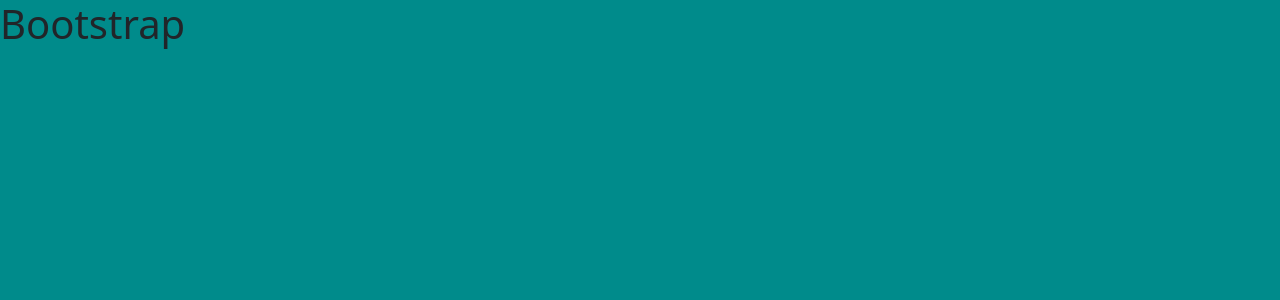
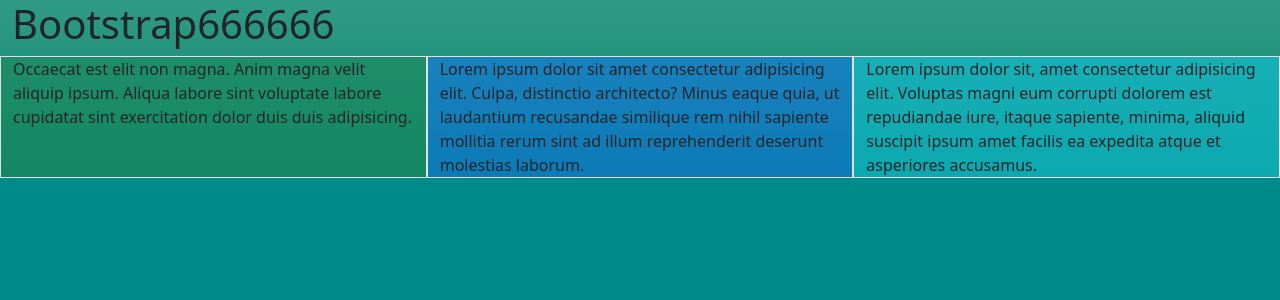
Before and after one commit to Patrix188/test, a Flask app: page / in a window 1280 px wide. Shown: the top 300 px of the page. Run offline with Flask 3, Linux system fonts and the light colour scheme; some libraries are stand-ins or nearby versions.

Commit message:
主版面多了變色功能

```diff
--- a/templates/index.jinja.html
+++ b/templates/index.jinja.html
@@ -50,7 +50,22 @@
     </style>
 </head>
 <body>
-    <h1>Bootstrap</h1>
-    <script src="{{url_for('static', filename='js/bootstrap.bundle.min.js')}}"></script>
+    <div class= "container-xxl bg-success bg-gradient bg-opacity-50 text-red" id="F01";>
+        <h1>Bootstrap666666</h1>
+        <script src="{{url_for('static', filename='js/bootstrap.bundle.min.js')}}"></script>
+        <div class="row">
+            <div class="col border bg-success bg-opacity-50">
+                Occaecat est elit non magna. Anim magna velit aliquip ipsum. Aliqua labore sint voluptate labore cupidatat sint exercitation dolor duis duis adipisicing.
+            </div>
+            <div class="col border bg-primary bg-opacity-50">
+                Lorem ipsum dolor sit amet consectetur adipisicing elit. Culpa, distinctio architecto? Minus eaque quia, ut laudantium recusandae similique rem nihil sapiente mollitia rerum sint ad illum reprehenderit deserunt molestias laborum.
+            </div>
+            <div class="col border bg-info bg-opacity-50">
+                Lorem ipsum dolor sit, amet consectetur adipisicing elit. Voluptas magni eum corrupti dolorem est repudiandae iure, itaque sapiente, minima, aliquid suscipit ipsum amet facilis ea expedita atque et asperiores accusamus.
+            </div>
+        </div>
+    </div>
+
+
 </body>
 </html>
```
